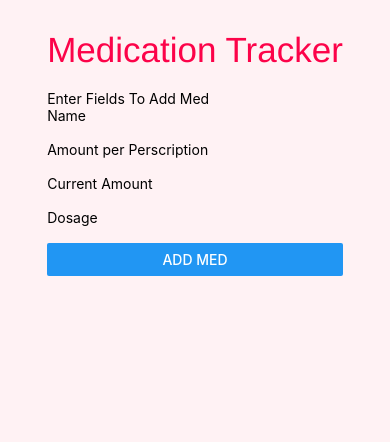
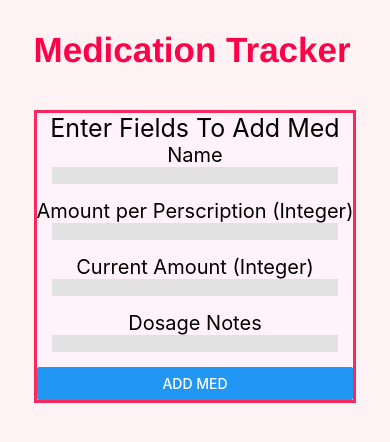
Before and after one commit to Kewejuankenobie/MedTracker, a React Native app: screen / in a window 390 px wide. Shown: the top 442 px of the page. Built offline with nearby package versions, Linux system fonts and the light colour scheme.

Commit message:
Style
Added some styles to the app

```diff
--- a/AddMedPage.js
+++ b/AddMedPage.js
@@ -1,6 +1,6 @@
 import React, {Component} from 'react';
 
-import {Text, View, TextInput, Button} from 'react-native';
+import {Text, View, TextInput, Button, StyleSheet} from 'react-native';
 import { StatusBar } from 'expo-status-bar';
 
 import MedList from './MedList';
@@ -71,28 +71,57 @@ export default class AddMedPage extends Component {
 
     render() {
         return (
-            <View>
-                <Text>Enter Fields To Add Med</Text>
-                <Text>Name</Text>
+            <View style = {styles.box}>
+                <Text style = {styles.title}>Enter Fields To Add Med</Text>
+                <Text style = {styles.prompt}>Name</Text>
                 <TextInput
                 value = {this.state.name}
                 onChangeText = {this.changeName}
+                style = {styles.textBox}
                 />
-                <Text>Amount per Perscription</Text>
+                <Text style = {styles.prompt}>Amount per Perscription (Integer)</Text>
                 <TextInput
                 value = {this.state.amount}
-                onChangeText = {this.changeAmount}/>
-                <Text>Current Amount</Text>
+                onChangeText = {this.changeAmount}
+                style = {styles.textBox}/>
+                <Text style = {styles.prompt}>Current Amount (Integer)</Text>
                 <TextInput
                 value = {this.state.currAmount}
-                onChangeText = {this.changeCurrent}/>
-                <Text>Dosage</Text>
+                onChangeText = {this.changeCurrent}
+                style = {styles.textBox}/>
+                <Text style = {styles.prompt}>Dosage Notes</Text>
                 <TextInput
                 value = {this.state.dosage}
-                onChangeText = {this.changeDosage}/>
+                onChangeText = {this.changeDosage}
+                style = {styles.textBox}/>
                 <Button title = "Add Med" onPress = {this.createMed}/>
                 <StatusBar style="auto"/>
             </View>
         );
     }
 }
+
+const styles = StyleSheet.create ({
+    box: {
+        borderWidth: 3,
+        marginTop: 20,
+        marginBottom: 15,
+        backgroundColor: "#fff2fa",
+        borderColor: "#f9295b"
+    },
+    title: {
+        fontSize: 25,
+        fontWeight: "400",
+        alignSelf: "center"
+    },
+    prompt: {
+        fontSize: 20,
+        alignSelf: "center"
+    },
+    textBox: {
+        backgroundColor: "#e2e2e2",
+        marginBottom: 15,
+        width: "90%",
+        alignSelf: "center"
+    }
+});
--- a/App.js
+++ b/App.js
@@ -40,6 +40,7 @@ const styles = StyleSheet.create({
     fontFamily: 'Helvetica',
     color: '#fc0349',
     marginTop: 30,
-    marginBottom: 20
+    marginBottom: 20,
+    fontWeight: "700"
   }
 });
--- a/MedList.js
+++ b/MedList.js
@@ -109,18 +109,22 @@ export default class MedList extends Component {
                 {
                     this.state.medList.map(item => (
                         <View style = {styles.medBox} key = {item.key}>
-                            <Text>{item.name}</Text>
-                            <Text>Prescribed Amount: {item.persc}</Text>
-                            <Text>Remaining Amount: {item.current}</Text>
-                            <Text>Dosage: {item.dosage}</Text>
+                            <Text style = {styles.medName}>{item.name}</Text>
+                            <Text style = {styles.medInfo}>Prescribed Amount: {item.persc}</Text>
+                            <Text style = {styles.medInfo}>Remaining Amount: {item.current}</Text>
+                            <Text style = {styles.medInfo}>Dosage: {item.dosage}</Text>
                             {item.current < 0.34 * item.persc ?
-                            <Text>Warning, Running Low</Text>
-                            : <Text></Text>}
-                            <Button title = "Take Med"
-                            onPress = {this.takePill.bind(this, item.key)}/>
-                            <Button title = "Add Perscription"
-                            onPress = {this.addPerscription.bind(this, item.key)}/>
+                            <Text style = {styles.warningText}>Warning, Running Low</Text>
+                            : <Text style = {styles.warningText}></Text>}
+                            <View style = {styles.buttonBox}>
+                                <Button title = "Take Med"
+                                onPress = {this.takePill.bind(this, item.key)}/>
+                                <Button title = "Add Perscription"
+                                onPress = {this.addPerscription.bind(this, item.key)}/>
+                            </View>
+                            <Text />
                             <Button title = "Remove Med"
+                            color = "red"
                             onPress = {this.removeMed.bind(this, item.key)}/>
                         </View>
                     ))
@@ -138,5 +142,25 @@ const styles = StyleSheet.create ({
         borderColor: '#e5709f',
         marginBottom: 10,
         backgroundColor: '#ffd7e7'
-      }
+    },
+    medName: {
+        fontSize: 20,
+        fontWeight: "600",
+        alignSelf: "center",
+        marginBottom: 20
+    },
+    medInfo: {
+        fontSize: 15,
+        alignSelf: "center"
+    },
+    buttonBox: {
+        flexDirection: "row",
+        alignSelf: "center"
+    },
+    warningText: {
+        fontSize: 15,
+        fontWeight: "500",
+        alignSelf: "center",
+        color: "#8a0005"
+    }
 });
```
